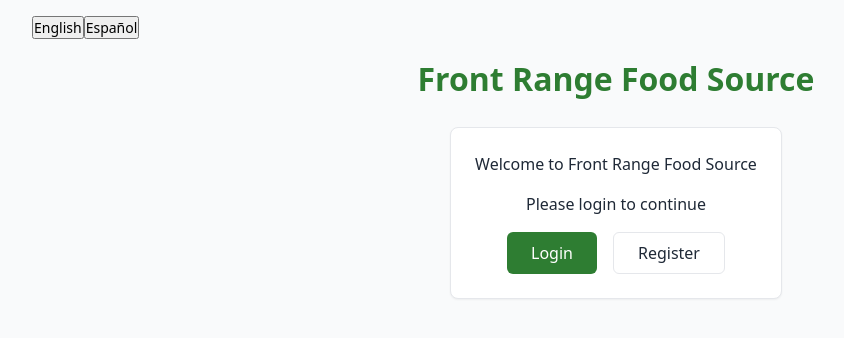
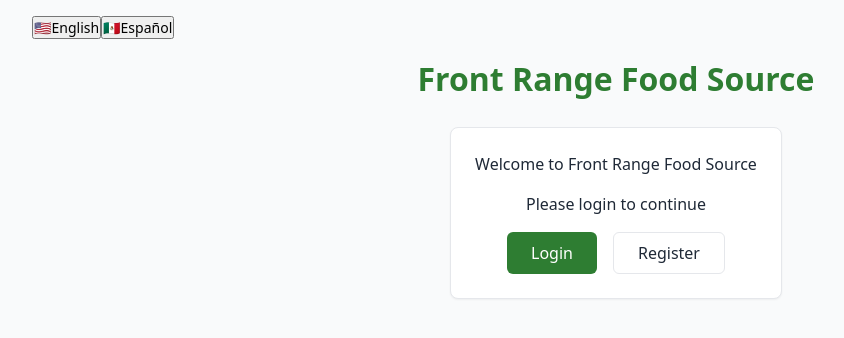
Before and after one commit to projectnemeth/front-range-food-source, a Next.js app: page / in a window 1280 px wide. Shown: the top 338 px of the page, without its empty margins (24-868 px from the left). Built offline with nearby package versions, Linux system fonts and the light colour scheme; no server answers.

Commit message:
Add flags and padding to Language Switcher

```diff
--- a/src/components/LanguageSwitcher.tsx
+++ b/src/components/LanguageSwitcher.tsx
@@ -9,15 +9,15 @@ export default function LanguageSwitcher() {
         <div className="flex gap-xs">
             <button
                 onClick={() => setLanguage("en")}
-                className={`px-2 py-1 text-sm rounded ${language === "en" ? "bg-primary text-white font-bold" : "bg-gray-200 text-gray-700 hover:bg-gray-300"}`}
+                className={`px-3 py-2 text-sm rounded flex items-center gap-2 ${language === "en" ? "bg-primary text-white font-bold" : "bg-gray-200 text-gray-700 hover:bg-gray-300"}`}
             >
-                English
+                <span>🇺🇸</span> English
             </button>
             <button
                 onClick={() => setLanguage("es")}
-                className={`px-2 py-1 text-sm rounded ${language === "es" ? "bg-primary text-white font-bold" : "bg-gray-200 text-gray-700 hover:bg-gray-300"}`}
+                className={`px-3 py-2 text-sm rounded flex items-center gap-2 ${language === "es" ? "bg-primary text-white font-bold" : "bg-gray-200 text-gray-700 hover:bg-gray-300"}`}
             >
-                Español
+                <span>🇲🇽</span> Español
             </button>
         </div>
     );
```
